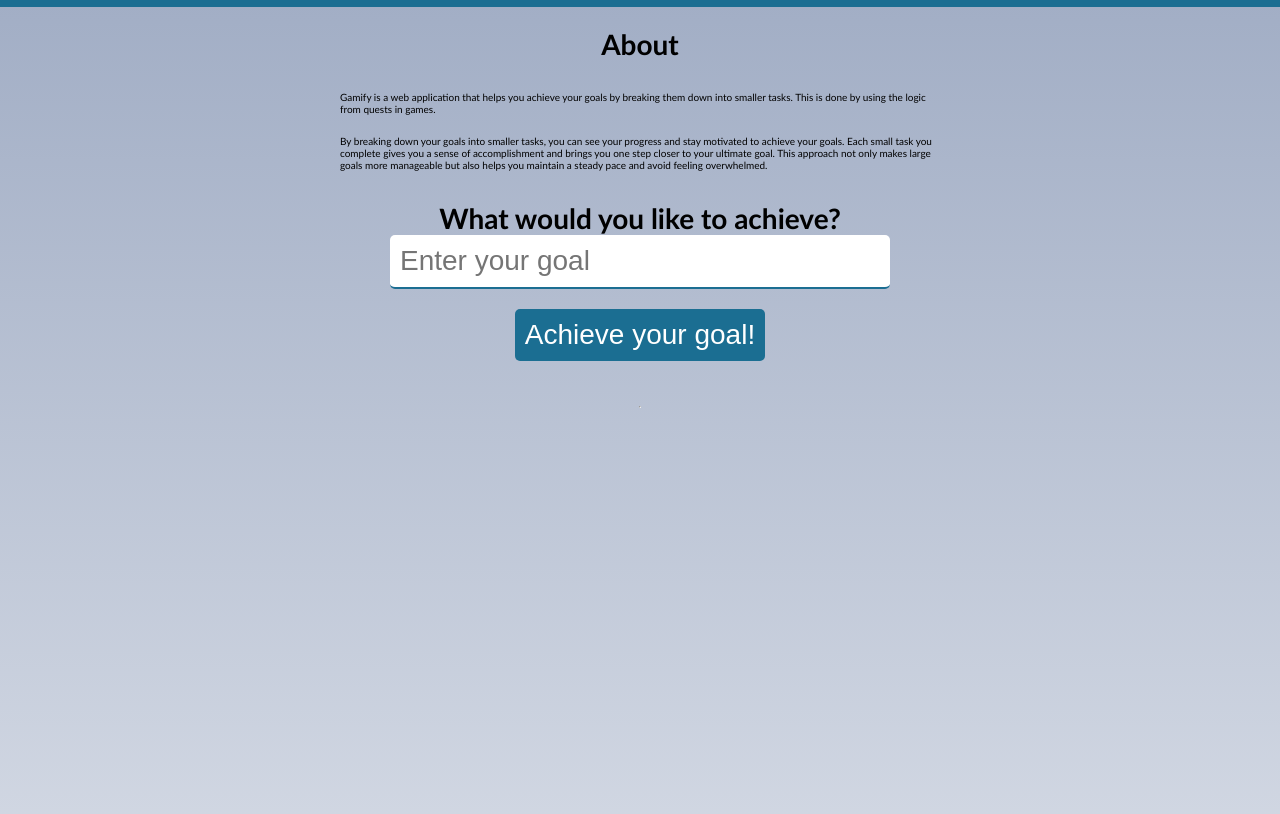
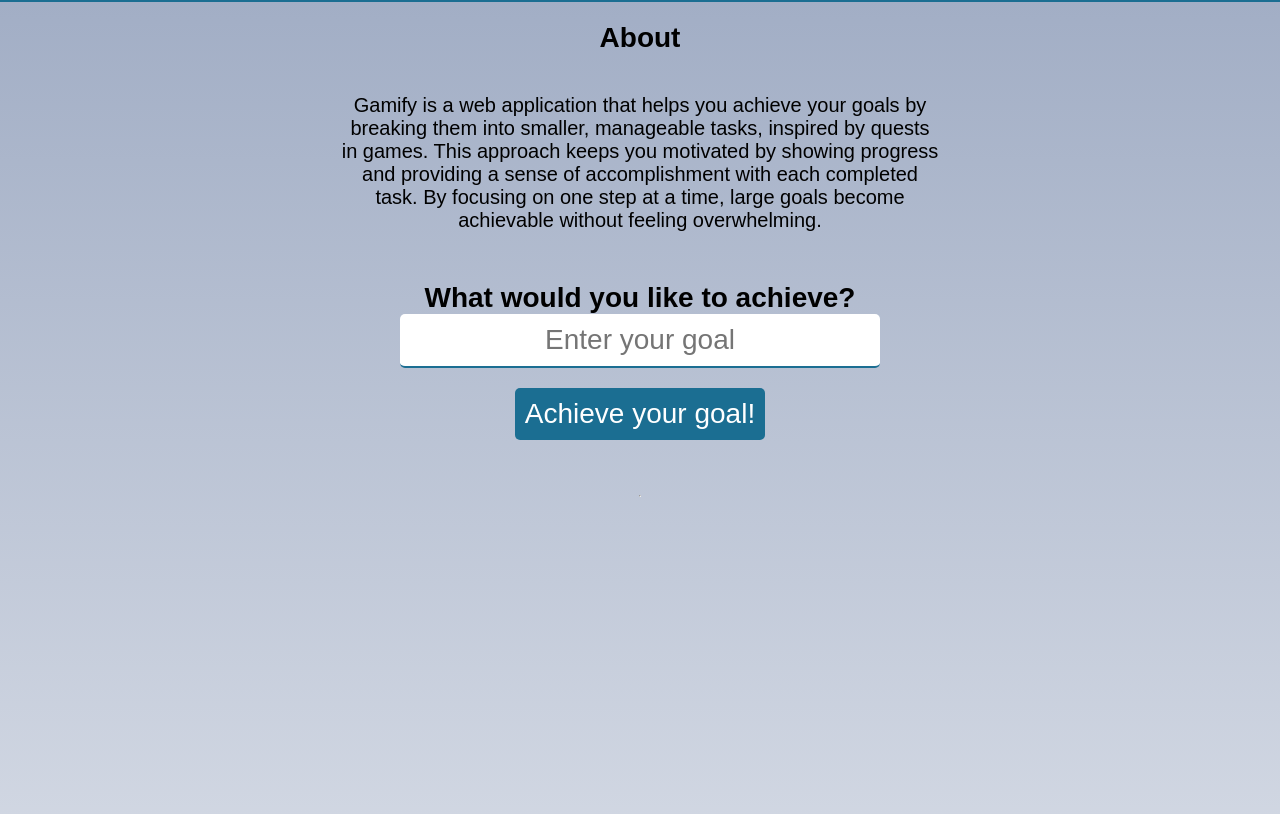
Before and after one commit to patrickwrowe/gamify-goal-achiever, a website: page index.html in a window 1280 px wide. Shown: the part 120-934 px from the top of the page. Drawn offline with Linux system fonts and the light colour scheme.

Commit message:
tweak styling

```diff
--- a/css/styles.css
+++ b/css/styles.css
@@ -9,7 +9,7 @@
     margin: 0;
     padding: 0;
 
-    font-family: 'Trebuchet MS', 'Lucida Sans Unicode', 'Lucida Grande', 'Lucida Sans', Arial, sans-serif;
+    font-family: "arial", sans-serif;
 }
 
 body {
@@ -84,6 +84,12 @@
 
 }
 
+.introduction-text {
+    font-size: 2rem;
+    text-align: center;
+    margin: 2rem 0;
+}
+
 .section {
     margin: 2rem 0;
 
@@ -128,13 +134,22 @@
     margin: 0;
 }
 
-.input {
+.user-input{
     display: flex;
     justify-content: space-between;
+    align-items: center;
+    width: 100%;
+    margin: 2rem 0;
+    padding: 1rem;
+    text-align: center;
     flex-direction: column;
     align-items: center;
     width: 500px;
     margin: 2rem 0;
+}
+
+input {
+    text-align: center;
 }
 
 .hidden {
--- a/index.html
+++ b/index.html
@@ -25,17 +25,13 @@
                 <section class="introduction section"  id="about-section">
                     <h2>About</h2>
                 </section>
-                <p>
-                    Gamify is a web application that helps you achieve your goals by breaking them down into smaller tasks.
-                    This is done by using the logic from quests in games.
-                </p>
-                <p>
-                    By breaking down your goals into smaller tasks, you can see your progress and stay motivated to achieve your goals.
-                    Each small task you complete gives you a sense of accomplishment and brings you one step closer to your ultimate goal.
-                    This approach not only makes large goals more manageable but also helps you maintain a steady pace and avoid feeling overwhelmed.
+                <p class="introduction-text">
+                    Gamify is a web application that helps you achieve your goals by breaking them into smaller, manageable tasks, inspired by quests in games.
+                    This approach keeps you motivated by showing progress and providing a sense of accomplishment with each completed task.
+                    By focusing on one step at a time, large goals become achievable without feeling overwhelming.
                 </p>
 
-                <section class="input section" id="achieve-section">
+                <section class="user-input section" id="achieve-section">
                     <h2>What would you like to achieve?</h2>
                     <input class="goal-input" type="text" id="goal-text" placeholder="Enter your goal">
                     <button id="get-tasks">Achieve your goal!</button>
```
